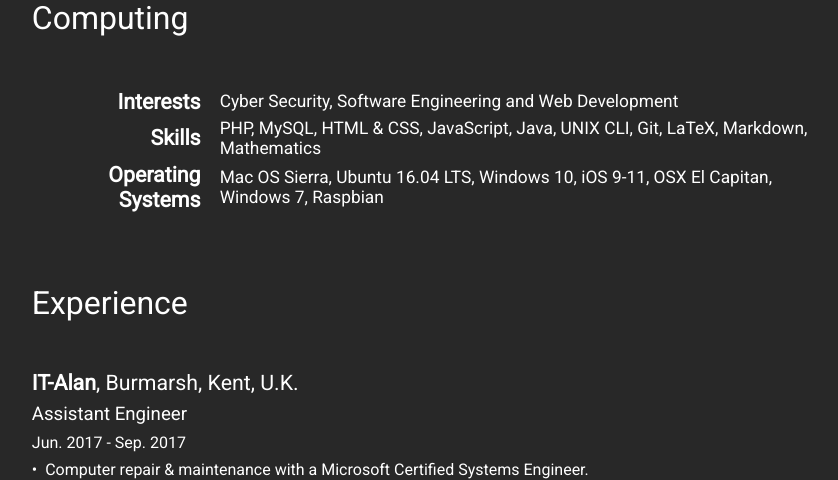
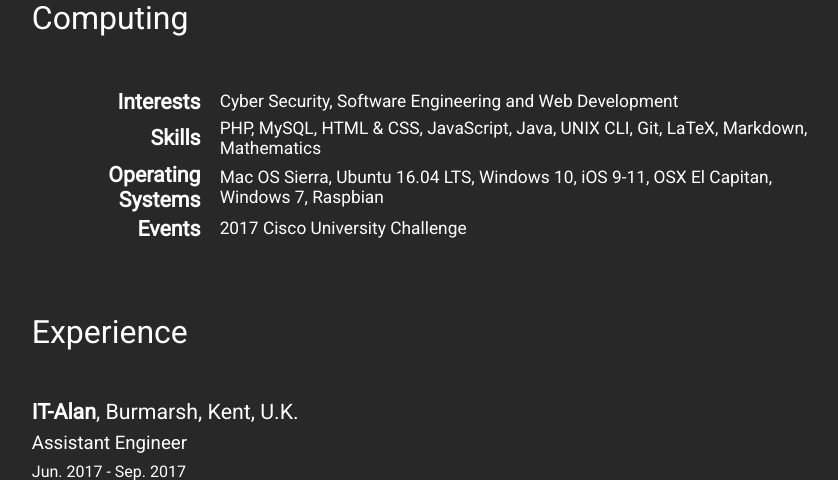
Before and after one commit to d-w-arnold/deltawhiskeyalpha.com, a PHP site: page /computing.php in a window 1280 px wide. Shown: the part 435-915 px from the top of the page, without its empty margins (205-1043 px from the left). Run offline with PHP 8.4, Linux system fonts and the light colour scheme.

Commit message:
Added CUC2017 updated CV

```diff
--- a/computing.php
+++ b/computing.php
@@ -20,6 +20,10 @@ include "./topHTML.php";
         <tr>
             <td style="text-align: right; padding-left: 4%"><b class="computingSubTitle">Operating Systems</b></td>
             <td style="padding-left: 2%; font-size: 13pt">Mac OS Sierra, Ubuntu 16.04 LTS, Windows 10, iOS 9-11, OSX El Capitan, Windows 7, Raspbian</td>
+        </tr>
+        <tr>
+            <td style="text-align: right; padding-left: 4%"><b class="computingSubTitle">Events</b></td>
+            <td style="padding-left: 2%; font-size: 13pt">2017 Cisco University Challenge</td>
         </tr>
     </table>
 </div>
--- a/contact.php
+++ b/contact.php
@@ -22,7 +22,7 @@ include "./topHTML.php";
         </script>
         <script type="text/javascript" src="https://platform.linkedin.com/badges/js/profile.js" async defer></script>
         <p class="title" style="margin-bottom: 6%">Contact</p>
-        <p><a class="cv" style="padding: 0" target="_blank" href="./resources/DWA_resume_cv.pdf?2">Click here for my CV
+        <p><a class="cv" style="padding: 0" target="_blank" href="./resources/DWA_resume_cv.pdf?3">Click here for my CV
                 (Résumé).</a></p>
         <br>
         <p>If you have any advice for ways in which I can improve this website, please send me an email. Thank you!</p>
```
Also changed, not shown: 1 other file.
